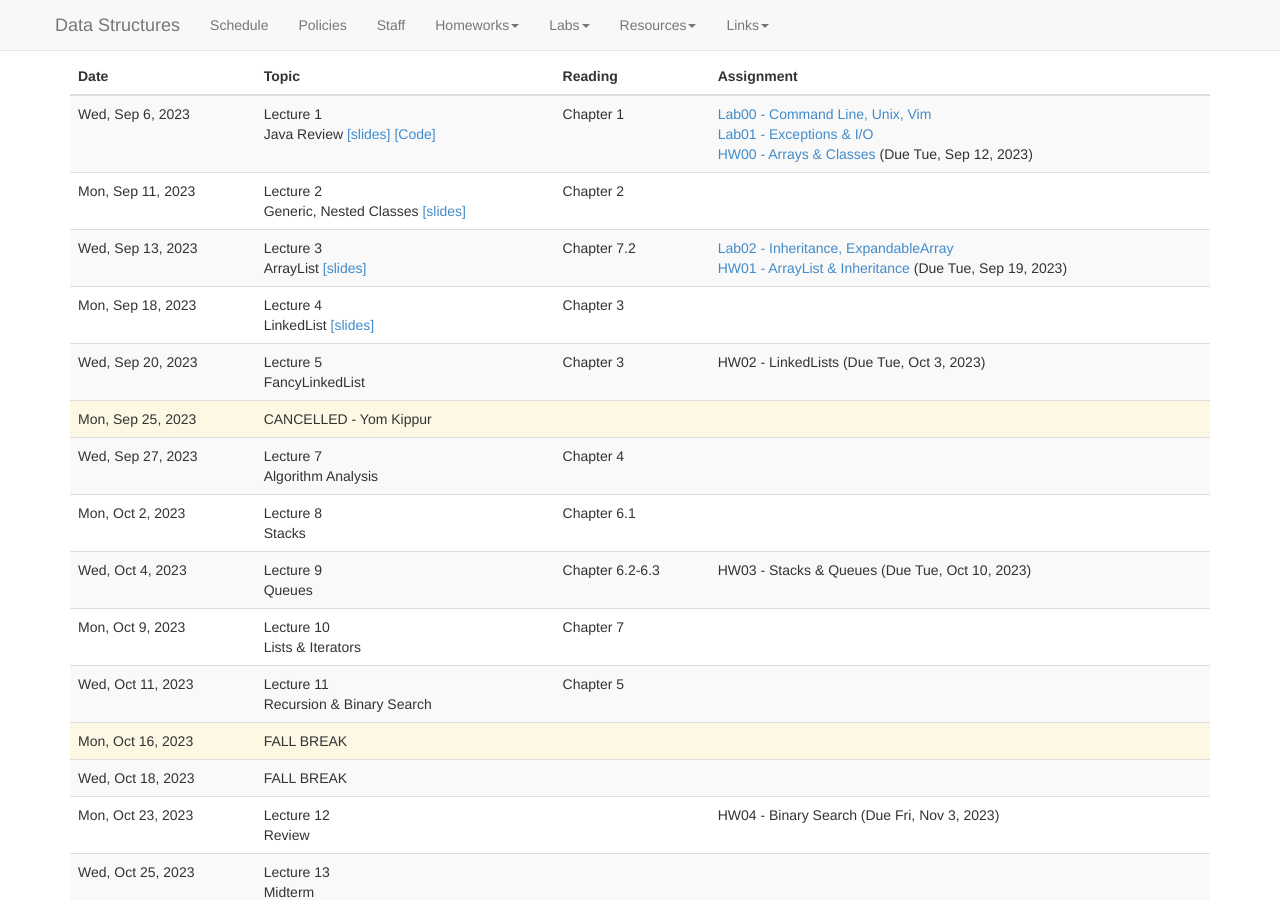
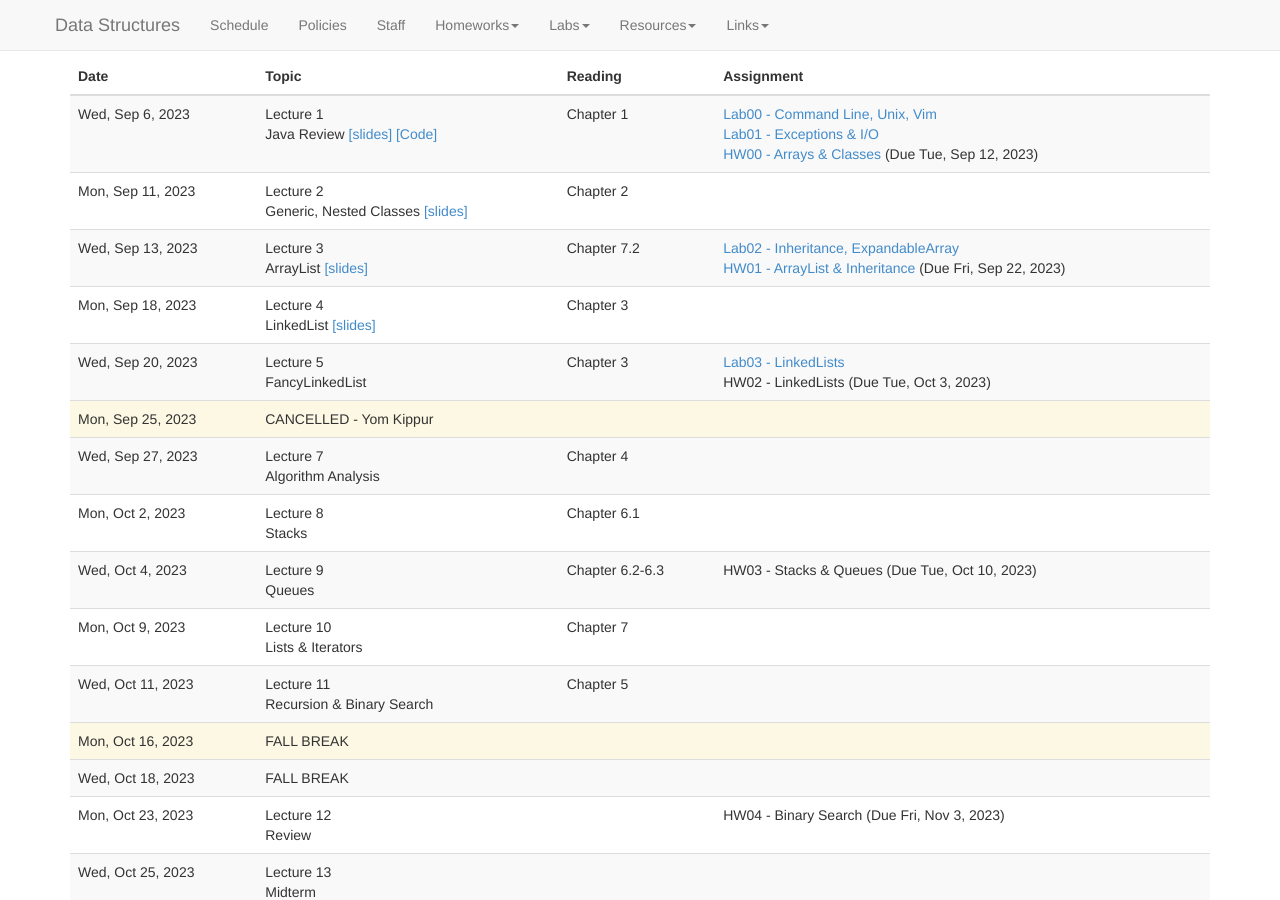
Before and after one commit to kalte0/BMC-CS-151.github.io, a Jekyll site: the page built from schedule.md, in a window 1280 px wide and 900 px high, scrolled down 300 px. Built offline with Jekyll 4.4.1, drawn with Linux system fonts in a browser that asks for light colours; nearby versions of some CDN libraries.

Commit message:
hw01 deadline pushed

```diff
--- a/_data/schedule.yaml
+++ b/_data/schedule.yaml
@@ -41,9 +41,9 @@
           title: "Lab02 -  Inheritance, ExpandableArray"
           url: "labs/Lab02.html"
         -
-          deadline: 2023-09-19
           title: "HW01 - ArrayList & Inheritance"
           url: "hws/HW01.html"
+          deadline: "2023-09-22"
     -
       date: 2023-09-18
       title: Lecture 4 <br> LinkedList
@@ -58,13 +58,12 @@
       readings:
         -
           title: "Chapter 3"
+      slides: ~
+      recording: ~
       assignments:
         -
           title: "Lab03 -  LinkedLists"
           url: "labs/Lab03.html"
-      slides: ~
-      recording: ~
-      assignments:
         -
           deadline: 2023-10-03
           title: "HW02 -  LinkedLists"
```
